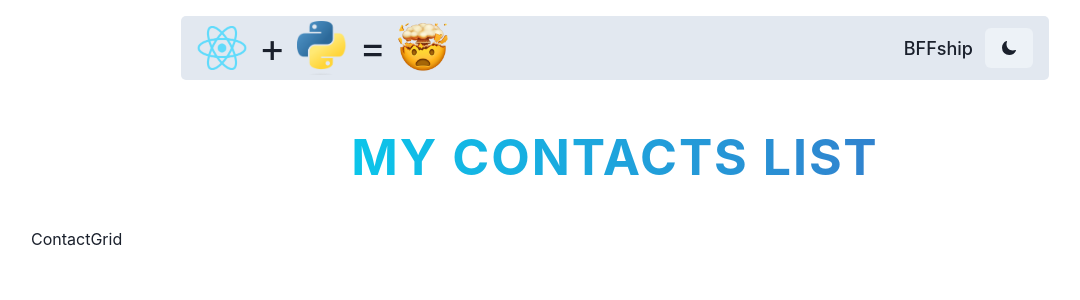
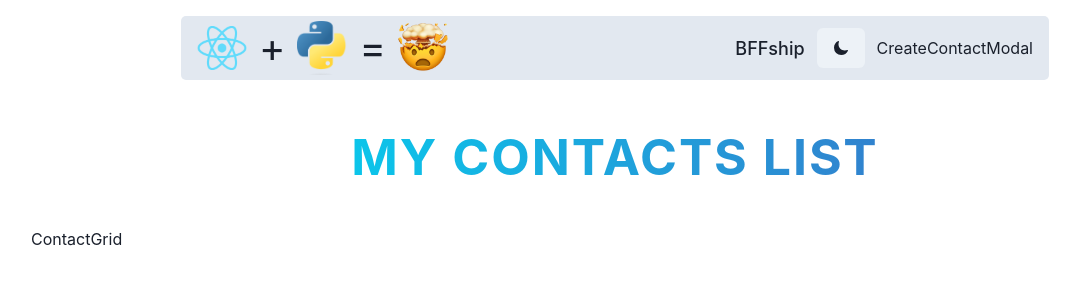
Before and after one commit to thomasmartinez114/contacts-app, a React (Vite) app in the folder frontend/: page / in a window 1280 px wide. Shown: the top 300 px of the page, without its empty margins (25-1105 px from the left). Built offline with nearby package versions, Linux system fonts and the light colour scheme.

Commit message:
modal component created

```diff
--- /dev/null
+++ b/frontend/src/components/CreateContactModal.jsx
@@ -0,0 +1,7 @@
+import React from 'react';
+
+const CreateContactModal = () => {
+  return <div>CreateContactModal</div>;
+};
+
+export default CreateContactModal;
--- a/frontend/src/components/Navbar.jsx
+++ b/frontend/src/components/Navbar.jsx
@@ -9,6 +9,7 @@ import {
 } from '@chakra-ui/react';
 import { IoMoon } from 'react-icons/io5';
 import { LuSun } from 'react-icons/lu';
+import CreateContactModal from './CreateContactModal';
 
 const Navbar = () => {
   const { colorMode, toggleColorMode } = useColorMode();
@@ -47,6 +48,7 @@ const Navbar = () => {
             <Button onClick={toggleColorMode}>
               {colorMode === 'light' ? <IoMoon /> : <LuSun size={20} />}
             </Button>
+            <CreateContactModal />
           </Flex>
         </Flex>
       </Box>
```
